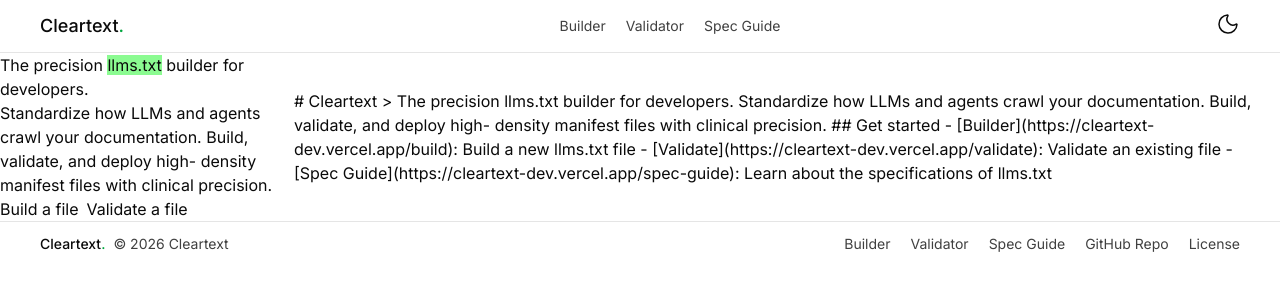
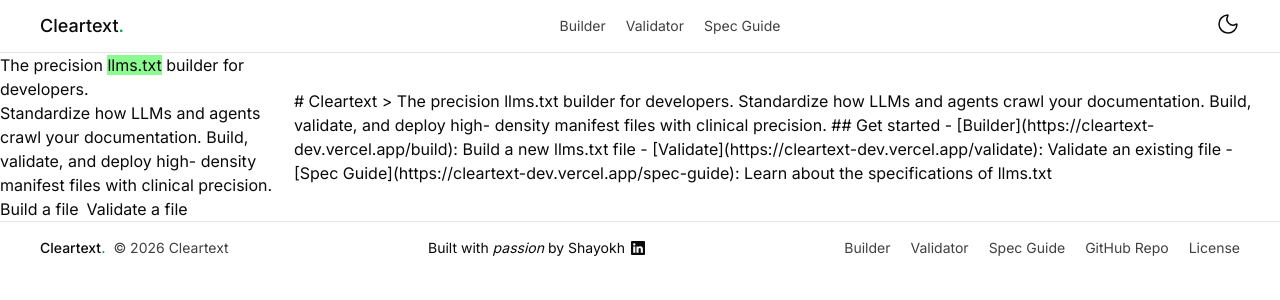
Before and after one commit to ShayokhShorfuddin/cleartext, a Next.js app: page / in a window 1280 px wide. Shown: the top 300 px of the page. Built offline with nearby package versions, Linux system fonts and the light colour scheme.

Commit message:
feat: add my LinkedIn profile on the footer

```diff
--- a/app/_components/Footer.tsx
+++ b/app/_components/Footer.tsx
@@ -2,7 +2,7 @@ import Link from "next/link";
 
 export function Footer() {
   return (
-    <footer className="flex items-center justify-between px-10 py-3 border-t">
+    <footer className="flex items-center justify-between px-10 py-4 border-t">
       <div className="flex gap-x-2 text-sm">
         <p className="font-medium">
           Cleartext<span className="text-green-600">.</span>
@@ -13,7 +13,8 @@ export function Footer() {
         </p>
       </div>
 
-      {/* TODO: Needs more work here */}
+      <BuiltWithPassion />
+
       <div className="flex items-center gap-x-5 text-sm text-neutral-700">
         <Link href={"/build"} className="hover:underline underline-offset-4">
           Builder
@@ -47,3 +48,38 @@ export function Footer() {
     </footer>
   );
 }
+
+export function BuiltWithPassion() {
+  return (
+    <div className="flex justify-center items-center gap-x-1.5 text-sm">
+      <p>
+        Built with <span className="italic">passion</span> by{" "}
+        <Link
+          target="_blank"
+          href={"https://www.linkedin.com/in/shayokh-shorfuddin/"}
+          className="hover:underline underline-offset-4"
+        >
+          Shayokh
+        </Link>
+      </p>
+
+      <LinkedInIcon />
+    </div>
+  );
+}
+
+function LinkedInIcon() {
+  return (
+    // TODO: This svg might need some A11y check or fixes. Check google accessibility to verify
+    <svg
+      xmlns="http://www.w3.org/2000/svg"
+      width="14"
+      height="14"
+      fill="currentColor"
+      viewBox="0 0 16 16"
+    >
+      <title>LinkedIn icon</title>
+      <path d="M0 1.146C0 .513.526 0 1.175 0h13.65C15.474 0 16 .513 16 1.146v13.708c0 .633-.526 1.146-1.175 1.146H1.175C.526 16 0 15.487 0 14.854zm4.943 12.248V6.169H2.542v7.225zm-1.2-8.212c.837 0 1.358-.554 1.358-1.248-.015-.709-.52-1.248-1.342-1.248S2.4 3.226 2.4 3.934c0 .694.521 1.248 1.327 1.248zm4.908 8.212V9.359c0-.216.016-.432.08-.586.173-.431.568-.878 1.232-.878.869 0 1.216.662 1.216 1.634v3.865h2.401V9.25c0-2.22-1.184-3.252-2.764-3.252-1.274 0-1.845.7-2.165 1.193v.025h-.016l.016-.025V6.169h-2.4c.03.678 0 7.225 0 7.225z" />
+    </svg>
+  );
+}
```
